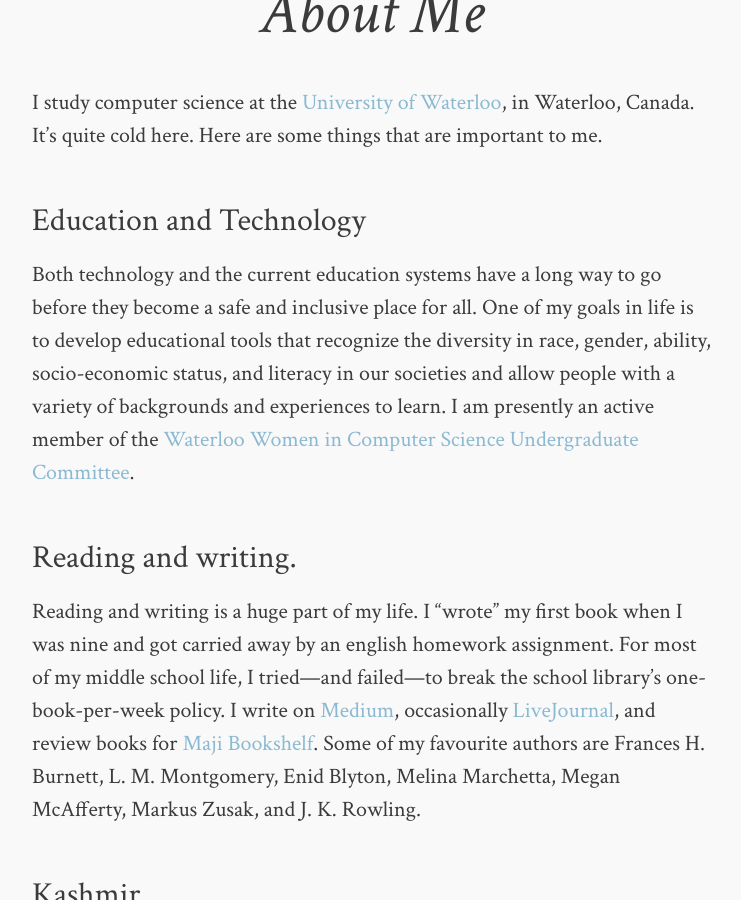
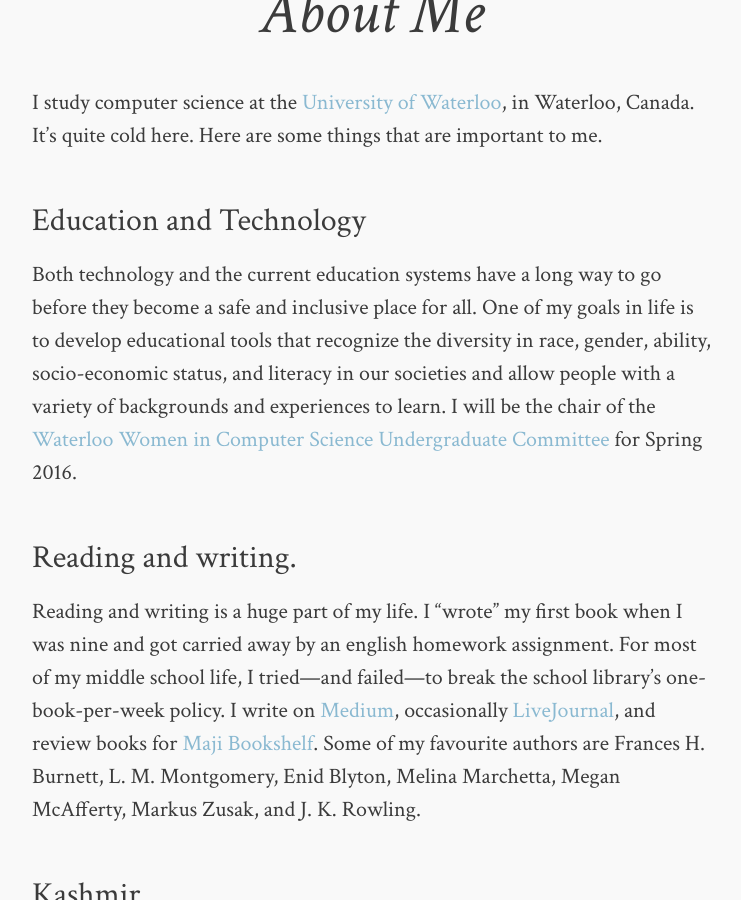
Before and after one commit to arshiamufti/arshiamufti.github.io, a Jekyll site: the page built from about.md, in a window 1280 px wide and 900 px high, scrolled down 660 px. Shown: the whole window, without its empty margins (268-1009 px from the left). Built offline with Jekyll 4.4.1, drawn with Linux system fonts in a browser that asks for light colours.

Commit message:
Update about.md

```diff
--- a/about.md
+++ b/about.md
@@ -10,7 +10,7 @@ I study computer science at the [University of Waterloo](https://uwaterloo.ca/){
 
 ### Education and Technology
 
-Both technology and the current education systems have a long way to go before they become a safe and inclusive place for all. One of my goals in life is to develop educational tools that recognize the diversity in race, gender, ability, socio-economic status, and literacy in our societies and allow people with a variety of backgrounds and experiences to learn. I am presently an active member of the [Waterloo Women in Computer Science Undergraduate Committee](http://wics.uwaterloo.ca/){:target="_blank"}.
+Both technology and the current education systems have a long way to go before they become a safe and inclusive place for all. One of my goals in life is to develop educational tools that recognize the diversity in race, gender, ability, socio-economic status, and literacy in our societies and allow people with a variety of backgrounds and experiences to learn. I will be the chair of the [Waterloo Women in Computer Science Undergraduate Committee](http://wics.uwaterloo.ca/){:target="_blank"} for Spring 2016.
 
 ### Reading and writing.
 
```
